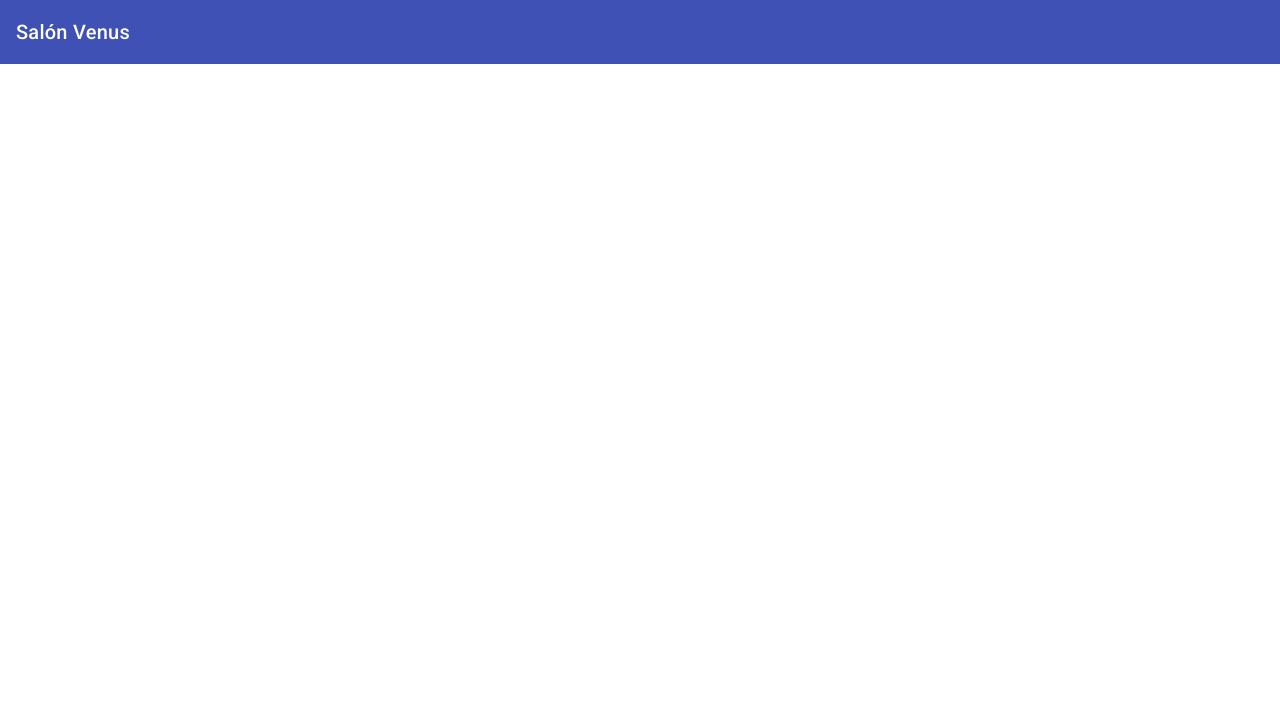
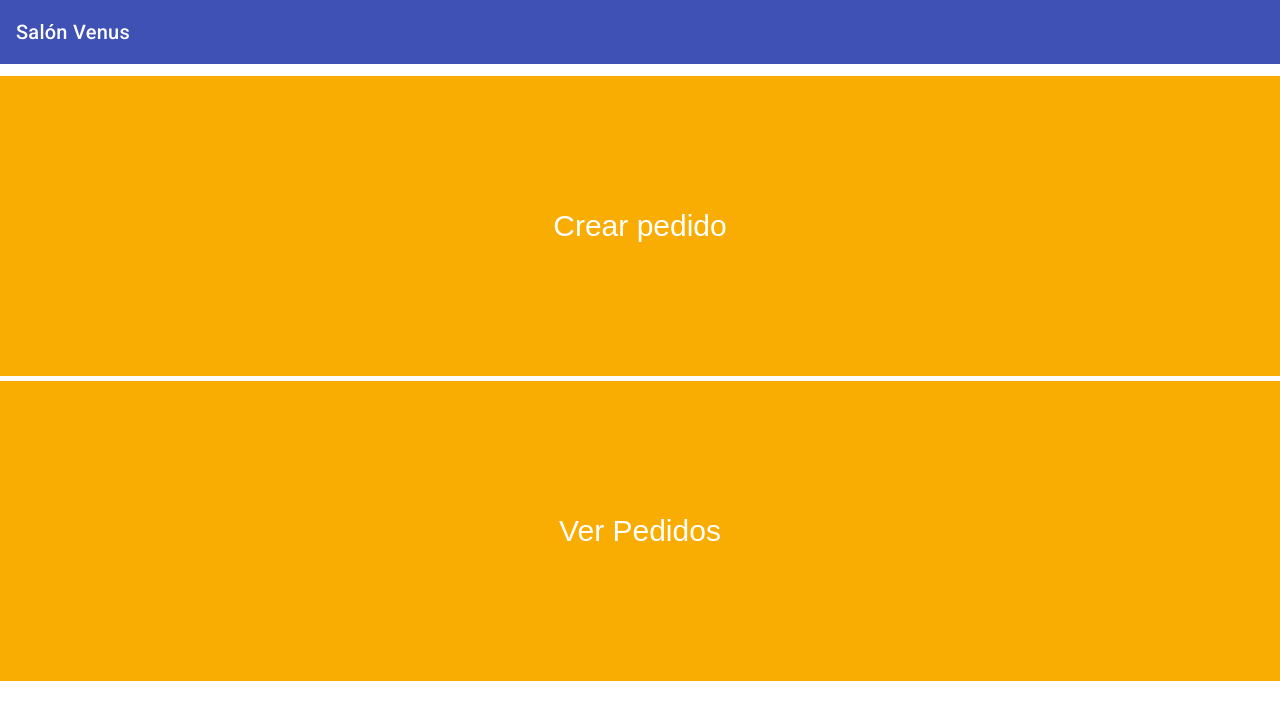
Before and after one commit to DiegoCh55/Venus, an Angular app: page / in a window 1280 px wide. Shown: the top 720 px of the page. Built offline with nearby package versions, Linux system fonts and the light colour scheme.

Commit message:
add main page

```diff
--- a/src/app/app.module.ts
+++ b/src/app/app.module.ts
@@ -11,6 +11,7 @@
 //Angular Material
 import {MatToolbarModule} from '@angular/material/toolbar';
 import {MatGridListModule} from '@angular/material/grid-list';
+import {MatButtonModule} from '@angular/material/button';
 
 @NgModule({
   declarations: [
@@ -22,7 +23,8 @@
     AppRoutingModule,
     BrowserAnimationsModule,
     MatToolbarModule,
-    MatGridListModule
+    MatGridListModule,
+    MatButtonModule
   ],
   providers: [],
   bootstrap: [AppComponent]
--- a/src/app/main/main.component.css
+++ b/src/app/main/main.component.css
@@ -1,4 +1,22 @@
-mat-grid-tile {
-    background: lightblue;
-    font-size: 25px;
-  }
+.main{
+  display: flex;
+  flex-direction: column;
+  gap: 5px;
+  justify-content: space-around;
+}
+
+.pageViewButton {
+  height: 300px;
+  font-size: 30px;
+  color: white;
+  background-color: #F9AC02;
+  border: #F9AC02;
+}
+
+.pageViewButton:hover  {
+  background-color: #eba612;
+}
+
+.pageViewButton:active  {
+  background-color: #aa812a;
+}
--- a/src/app/main/main.component.html
+++ b/src/app/main/main.component.html
@@ -4,7 +4,5 @@
     </mat-toolbar>
 </p>
 <div class="main">
-    <mat-grid-list cols="2" rowHeight="5:2">
-        <mat-grid-tile *ngFor="let page of pages">{{page.name}}</mat-grid-tile>
-    </mat-grid-list>
+    <button *ngFor="let pageView of pagesView" class="pageViewButton" color="primary">{{pageView.name}}</button>
 </div>
```
